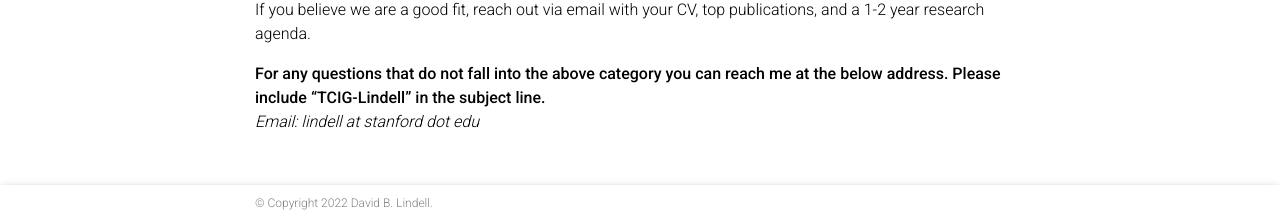
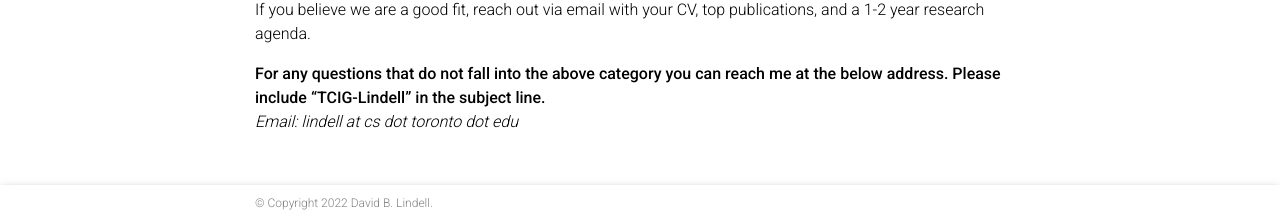
Before and after one commit to davelindell/davelindell.github.io, a Jekyll site: the page built from _pages/joining.md, in a window 1280 px wide and 1225 px high. Shown: the part 1005-1222 px from the top of the window. Built offline with Jekyll 4.4.1, drawn with Linux system fonts in a browser that asks for light colours; nearby versions of some CDN libraries; a style sheet for code colours, icons or effects is not loaded.

Commit message:
update email

```diff
--- a/_pages/joining.md
+++ b/_pages/joining.md
@@ -31,4 +31,4 @@ I am looking for highly motivated undergraduate students who are (1) interested
 If you believe we are a good fit, reach out via email with your CV, top publications, and a 1-2 year research agenda.
 
 **For any questions that do not fall into the above category you can reach me at the below address. Please include "TCIG-Lindell" in the subject line.**<br>
-*Email: lindell at stanford dot edu*
+*Email: lindell at cs dot toronto dot edu*
```
